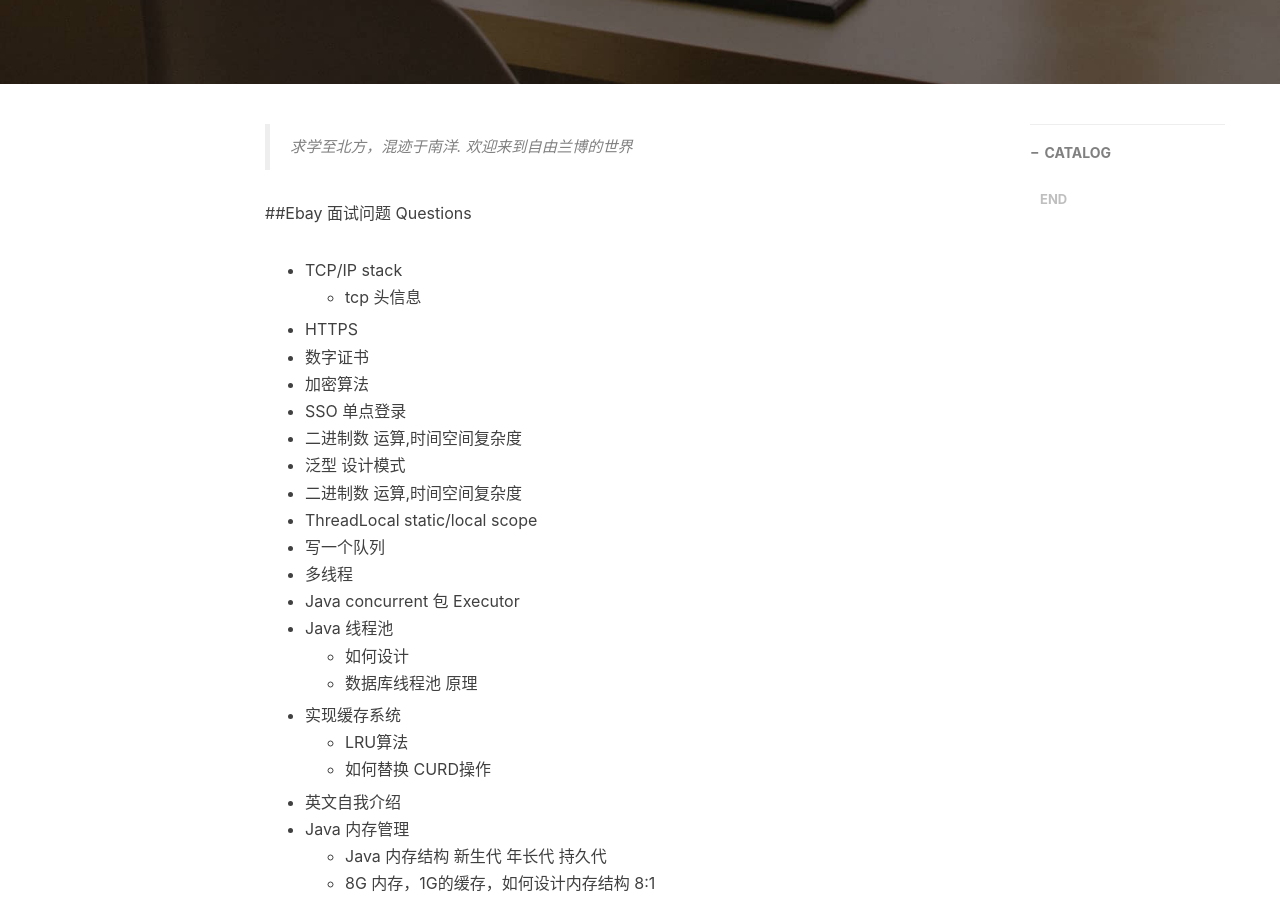
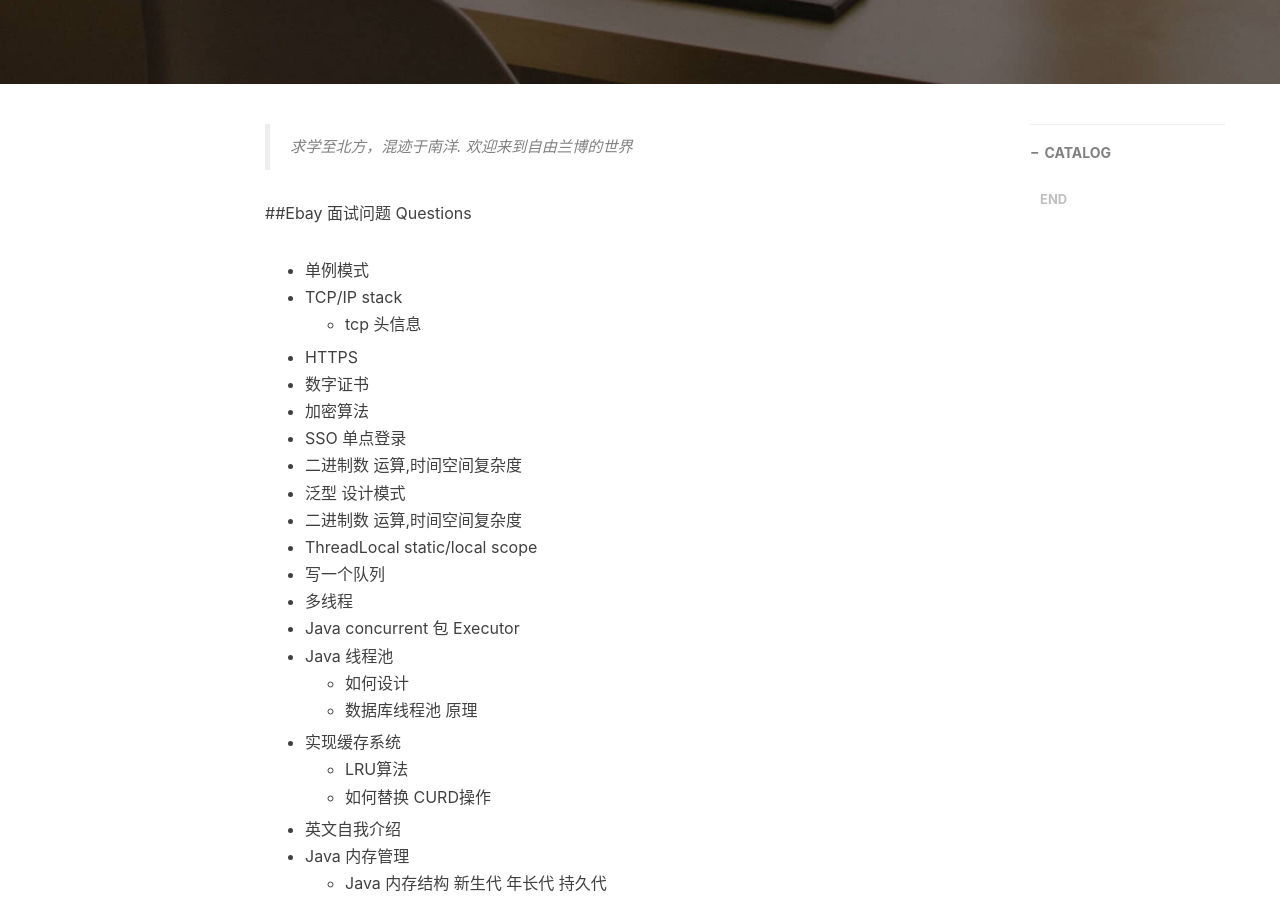
Before and after one commit to freerambo/freerambo.github.io, a Jekyll site: the page built from _posts/2017-10-30-Ebay-Interview-on-call.markdown, in a window 1280 px wide and 900 px high, scrolled down 499 px. Built offline with Jekyll 4.4.1, drawn with Linux system fonts in a browser that asks for light colours; nearby versions of some CDN libraries; comment, search, counter and statistics services are not loaded.

Commit message:
update ebay interview question

```diff
--- a/_posts/2017-10-30-Ebay-Interview-on-call.markdown
+++ b/_posts/2017-10-30-Ebay-Interview-on-call.markdown
@@ -18,7 +18,7 @@
 
 ##Ebay 面试问题 Questions
 
-
+* 单例模式
 * TCP/IP stack
     * tcp 头信息
 * HTTPS
@@ -48,16 +48,14 @@
 * 软件架构
 * Zookeeper
 * 消息队列
-
 * 提问
-
-
 
 
 > 结论收获 很充实的四个小时视频面试
 1. `weak programming skill`
 2. `cannot identify problem quickly`
 3. `Not very solid in technical concept`
+
 > 2017年10月30日 更新
 
 
```
